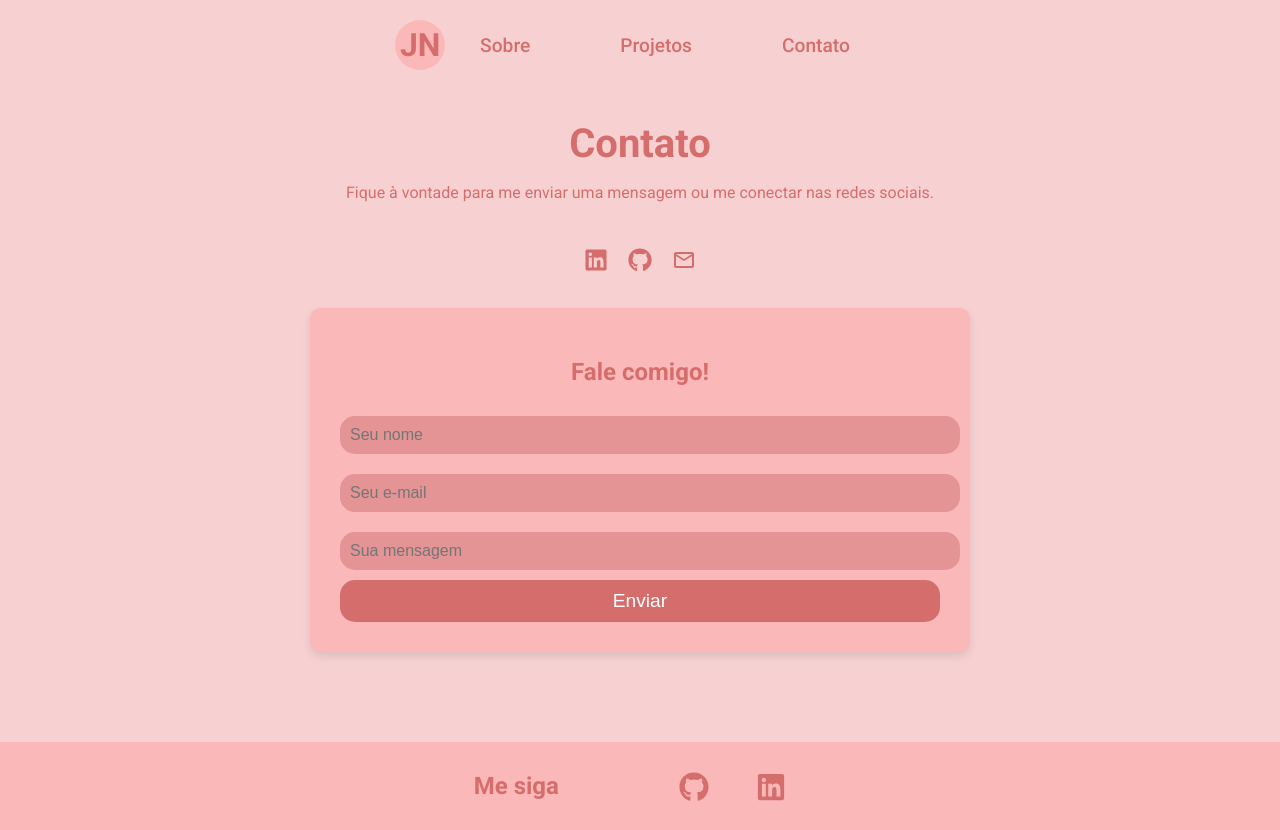
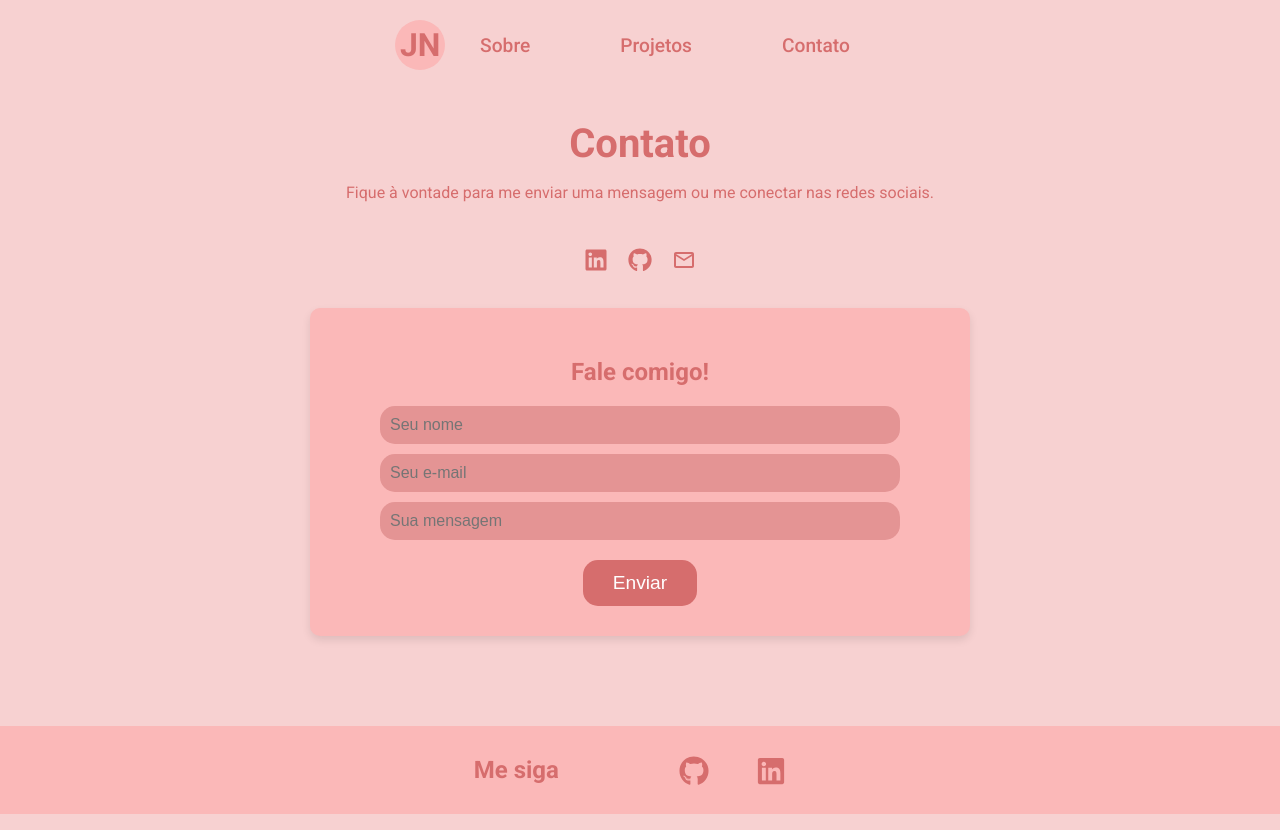
Before and after one commit to julianunes2703/portfolio, a React (Create React App) app: page /contato in a window 1280 px wide. Built offline with nearby package versions, Linux system fonts and the light colour scheme.

Commit message:
contralizando botão de enviar

```diff
--- a/src/index.js
+++ b/src/index.js
@@ -11,7 +11,4 @@ root.render(
   </React.StrictMode>
 );
 
-// If you want to start measuring performance in your app, pass a function
-// to log results (for example: reportWebVitals(console.log))
-// or send to an analytics endpoint. Learn more: https://bit.ly/CRA-vitals
 reportWebVitals();
--- a/src/pages/contato/contato.css
+++ b/src/pages/contato/contato.css
@@ -57,15 +57,18 @@
 
 
 input, textarea {
-  width: 100%;
+  width: 90%;  /* Ou a largura desejada */
+  max-width: 500px;  /* Defina um limite máximo de largura */
   padding: 10px;
-  margin: 10px 0;
+  margin: 10px auto; /* Centraliza o campo */
   background-color: #E49494;
   color: white;
   border: none;
   border-radius: 15px;
   font-size: 1rem;
+  display: block; /* Garante que o campo seja exibido como bloco para centralizar */
 }
+
 
 textarea {
   height: 150px;
@@ -73,16 +76,20 @@ textarea {
 
 
 button {
-  width: 100%;
-  padding: 10px;
+  width: auto; /* Ajusta o tamanho do botão ao conteúdo */
+  padding: 12px 30px; /* Ajusta o espaçamento interno */
   background-color: #D66D6D;
   border: none;
   border-radius: 15px;
   color: white;
   font-size: 1.2rem;
   cursor: pointer;
+  margin-top: 20px; /* Espaço acima do botão */
+  margin-left: auto; /* Centraliza o botão */
+  margin-right: auto; /* Centraliza o botão */
+  display: block; /* Garante que o botão será exibido como bloco */
+  transition: background-color 0.3s ease; /* Transição suave na mudança de cor */
 }
-
 button:hover {
   background-color: #FBB8B8;
   transform: scale(1.05);
--- a/src/pages/contato/contato.js
+++ b/src/pages/contato/contato.js
@@ -24,6 +24,7 @@ function Contato() {
   const handleSubmit = async (e) => {
     e.preventDefault();
 
+      //API para receber mensgens no email
     try {
       const response = await fetch("https://formsubmit.co/ajax/julianunessouza@gmail.com", {
         method: "POST",
@@ -52,6 +53,7 @@ function Contato() {
       <div className='header'>
         <Header />
       </div>
+
       <div className="contato">
         <div className="contato-header">
           <h1>Contato</h1>
```
Also changed, not shown: 1 other file (tests, documents, lock files or other folders).
